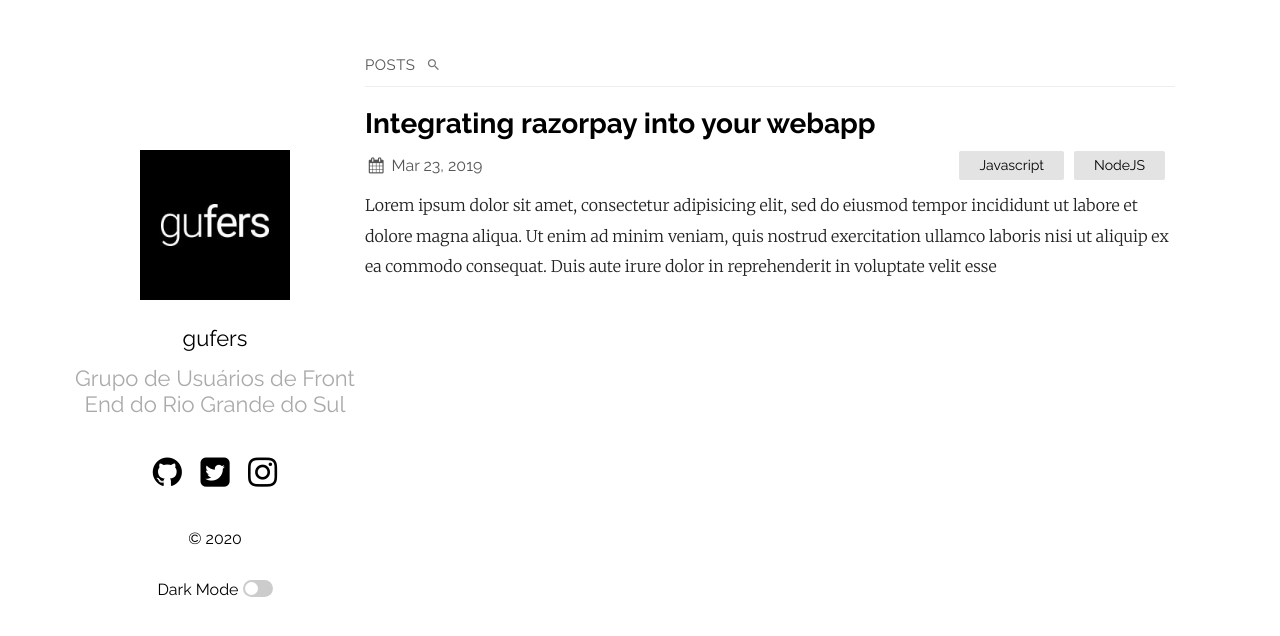
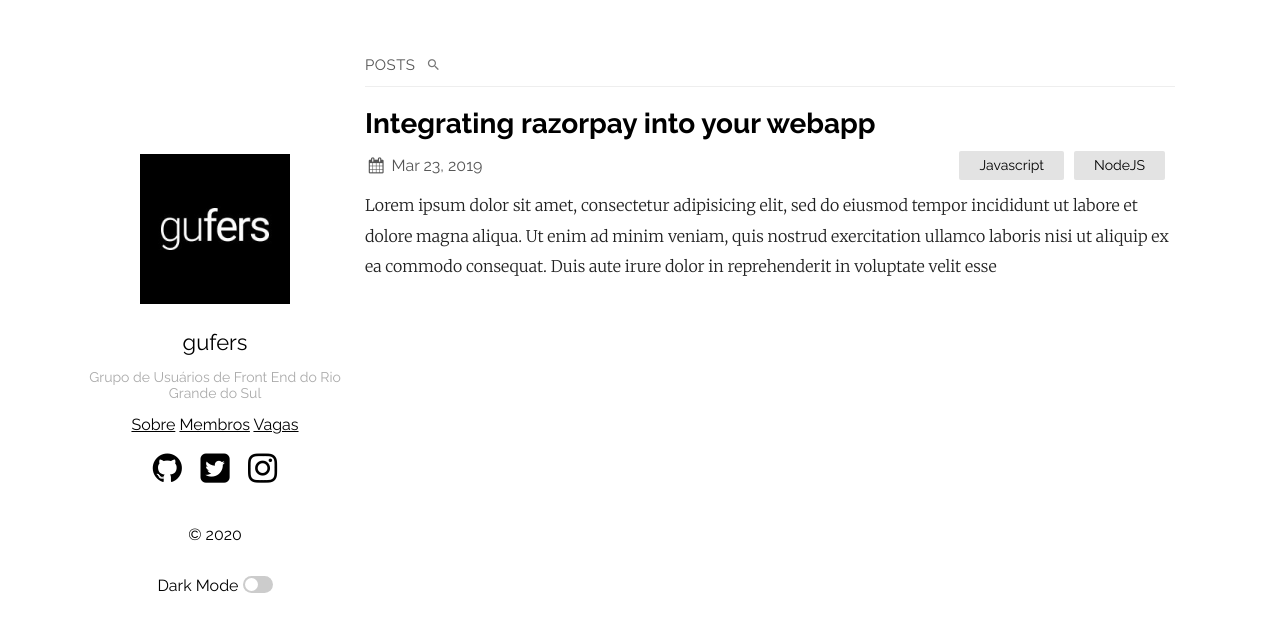
Before and after one commit to osgufers/osgufers.github.io, a Jekyll site: the page built from index.md, in a window 1280 px wide. Shown: the top 636 px of the page. Built offline with Jekyll 4.4.1, drawn with Linux system fonts in a browser that asks for light colours.

Commit message:
create menu

```diff
--- a/_layouts/default.html
+++ b/_layouts/default.html
@@ -31,6 +31,11 @@
       {%- if site.plainwhite.tagline -%}
       <p class="tagline">{{ site.plainwhite.tagline }}</p>
       {%- endif -%}
+      </div>
+      <div class="menu-left">
+        <a href="/about">Sobre</a>
+        <a href="/members">Membros</a>
+        <a href="/jobs">Vagas</a>
       </div>
       {% capture footer %}
       {%- if site.plainwhite.social_links != '' -%}
--- a/_sass/plain.scss
+++ b/_sass/plain.scss
@@ -103,7 +103,7 @@ main {
     }
     .tagline {
       text-align: center;
-      font-size: 22px;
+      font-size: 14px;
       margin-top: 0px;
       color: #aaa;
       white-space: pre-wrap;
```
